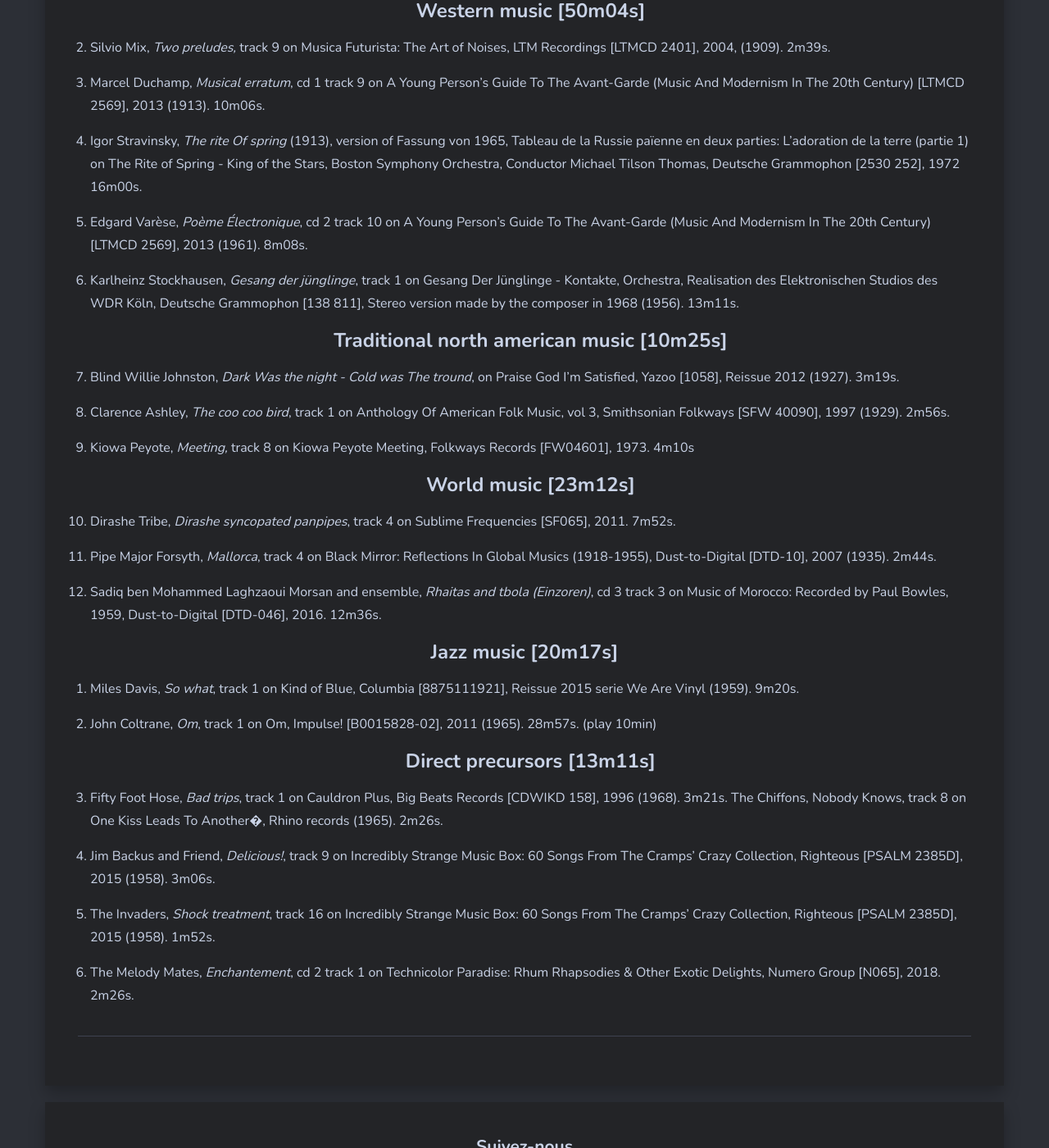
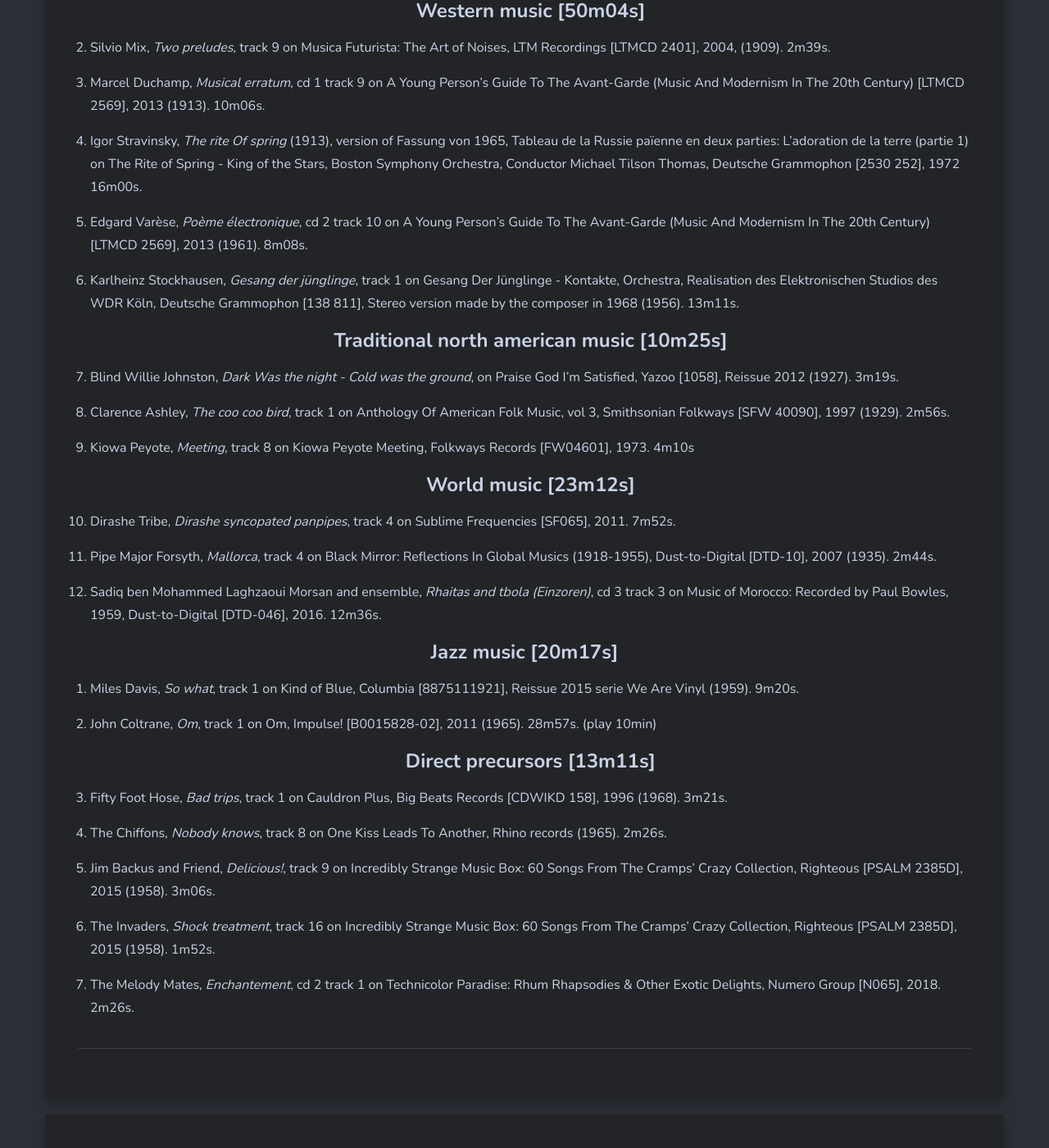
Before and after one commit to sessions-marteau/sessions-marteau-2.github.io, a Jekyll site: the page built from _pages/evenement-a-venir.md, in a window 1280 px wide and 1400 px high, scrolled down 1529 px. Shown: the whole window at 82% size. Built offline with Jekyll 4.4.1, drawn with Linux system fonts in a browser that asks for light colours; nearby versions of some CDN libraries.

Commit message:
Fix: Typos in programme-

```diff
--- a/_pages/evenement-a-venir.md
+++ b/_pages/evenement-a-venir.md
@@ -47,92 +47,60 @@
 Early music [7m0s]
 </h3>
 
-1. Thomas Tallis, _Spem in alium_ on Spem in Alium, Oxford Camerata
-directed by Jeremy Summerly [Naxos 8.557770], 2005. 12m16s. (play
-7min)
+1. Thomas Tallis, _Spem in alium_ on Spem in Alium, Oxford Camerata directed by Jeremy Summerly [Naxos 8.557770], 2005. 12m16s. (play 7min)
 
     <h3 style="text-align: center;">
     Western music [50m04s]
     </h3>
 
-2. Silvio Mix, _Two preludes,_ track 9 on Musica Futurista: The Art of
-Noises, LTM Recordings [LTMCD 2401], 2004, (1909). 2m39s.
+2. Silvio Mix, _Two preludes,_ track 9 on Musica Futurista: The Art of Noises, LTM Recordings [LTMCD 2401], 2004, (1909). 2m39s.
 
-3. Marcel Duchamp, _Musical erratum_, cd 1 track 9 on A Young Person's
-Guide To The Avant-Garde (Music And Modernism In The 20th Century)
-[LTMCD 2569], 2013 (1913). 10m06s.
+3. Marcel Duchamp, _Musical erratum_, cd 1 track 9 on A Young Person's Guide To The Avant-Garde (Music And Modernism In The 20th Century) [LTMCD 2569], 2013 (1913). 10m06s.
 
-4. Igor Stravinsky, _The rite Of spring_ (1913), version of Fassung
-von 1965, Tableau de la Russie païenne en deux parties: L'adoration de
-la terre (partie 1) on The Rite of Spring - King of the Stars, Boston
-Symphony Orchestra, Conductor Michael Tilson Thomas, Deutsche
-Grammophon [2530 252], 1972 16m00s.
+4. Igor Stravinsky, _The rite Of spring_ (1913), version of Fassung von 1965, Tableau de la Russie païenne en deux parties: L'adoration de la terre (partie 1) on The Rite of Spring - King of the Stars, Boston Symphony Orchestra, Conductor Michael Tilson Thomas, Deutsche Grammophon [2530 252], 1972 16m00s.
 
-5. Edgard Varèse, _Poème Électronique_, cd 2 track 10 on A Young
-Person's Guide To The Avant-Garde (Music And Modernism In The 20th
-Century) [LTMCD 2569], 2013 (1961). 8m08s.
+5. Edgard Varèse, _Poème électronique_, cd 2 track 10 on A Young Person's Guide To The Avant-Garde (Music And Modernism In The 20th Century) [LTMCD 2569], 2013 (1961). 8m08s.
 
-6. Karlheinz Stockhausen, _Gesang der jünglinge_, track 1 on Gesang
-Der Jünglinge - Kontakte, Orchestra, Realisation des Elektronischen
-Studios des WDR Köln, Deutsche Grammophon [138 811], Stereo version
-made by the composer in 1968 (1956). 13m11s.
+6. Karlheinz Stockhausen, _Gesang der jünglinge_, track 1 on Gesang Der Jünglinge - Kontakte, Orchestra, Realisation des Elektronischen Studios des WDR Köln, Deutsche Grammophon [138 811], Stereo version made by the composer in 1968 (1956). 13m11s.
 
     <h3 style="text-align: center;">
-    Traditional north american music [10m25s]
+   Traditional north american music [10m25s]
     </h3>
 
-7. Blind Willie Johnston, _Dark Was the night - Cold was The tround_,
-on Praise God I’m Satisfied, Yazoo [1058], Reissue 2012 (1927). 3m19s.
+7. Blind Willie Johnston, _Dark Was the night - Cold was the ground_, on Praise God I’m Satisfied, Yazoo [1058], Reissue 2012 (1927). 3m19s.
 
-8. Clarence Ashley, _The coo coo bird_, track 1 on Anthology Of
-American Folk Music, vol 3, Smithsonian Folkways [SFW 40090], 1997
-(1929). 2m56s.
+8. Clarence Ashley, _The coo coo bird_, track 1 on Anthology Of American Folk Music, vol 3, Smithsonian Folkways [SFW 40090], 1997 (1929). 2m56s.
 
-9. Kiowa Peyote, _Meeting,_ track 8 on Kiowa Peyote Meeting, Folkways
-Records [FW04601], 1973. 4m10s
+9. Kiowa Peyote, _Meeting,_ track 8 on Kiowa Peyote Meeting, Folkways Records [FW04601], 1973. 4m10s
 
     <h3 style="text-align: center;">
     World music [23m12s]
     </h3>
 
-10. Dirashe Tribe, _Dirashe syncopated panpipes_, track 4 on Sublime
-Frequencies [SF065], 2011. 7m52s.
+10. Dirashe Tribe, _Dirashe syncopated panpipes_, track 4 on Sublime Frequencies [SF065], 2011. 7m52s.
 
-11. Pipe Major Forsyth, _Mallorca_, track 4 on Black Mirror:
-Reflections In Global Musics (1918-1955), Dust-to-Digital [DTD-10],
-2007 (1935). 2m44s.
+11. Pipe Major Forsyth, _Mallorca_, track 4 on Black Mirror: Reflections In Global Musics (1918-1955), Dust-to-Digital [DTD-10], 2007 (1935). 2m44s.
 
-12. Sadiq ben Mohammed Laghzaoui Morsan and ensemble, _Rhaitas and
-tbola (Einzoren)_, cd 3 track 3 on Music of Morocco: Recorded by Paul
-Bowles, 1959, Dust-to-Digital [DTD-046], 2016. 12m36s.
+12. Sadiq ben Mohammed Laghzaoui Morsan and ensemble, _Rhaitas and tbola (Einzoren)_, cd 3 track 3 on Music of Morocco: Recorded by Paul Bowles, 1959, Dust-to-Digital [DTD-046], 2016. 12m36s.
 
 <h3 style="text-align: center;">
 Jazz music [20m17s]
 </h3>
 
-13. Miles Davis, _So what_,  track 1 on Kind of Blue, Columbia
-[8875111921], Reissue 2015 serie We Are Vinyl (1959). 9m20s.
+13. Miles Davis, _So what_, track 1 on Kind of Blue, Columbia [8875111921], Reissue 2015 serie We Are Vinyl (1959). 9m20s.
 
-14. John Coltrane, _Om_,  track 1 on Om, Impulse! [B0015828-02], 2011
-(1965). 28m57s. (play 10min)
+14. John Coltrane, _Om_, track 1 on Om, Impulse! [B0015828-02], 2011 (1965). 28m57s. (play 10min)
 
     <h3 style="text-align: center;">
     Direct precursors [13m11s]
     </h3>
 
-15. Fifty Foot Hose, _Bad trips_, track 1 on Cauldron Plus, Big Beats
-Records [CDWIKD 158], 1996 (1968). 3m21s.
-The Chiffons, Nobody Knows,  track 8 on One Kiss Leads To Another�,
-Rhino records (1965). 2m26s.
+15. Fifty Foot Hose, _Bad trips_, track 1 on Cauldron Plus, Big Beats Records [CDWIKD 158], 1996 (1968). 3m21s.
 
-16. Jim Backus and Friend, _Delicious!_,  track 9 on Incredibly
-Strange Music Box: 60 Songs From The Cramps' Crazy Collection,
-Righteous [PSALM 2385D], 2015 (1958). 3m06s.
+16. The Chiffons, _Nobody knows_, track 8 on One Kiss Leads To Another, Rhino records (1965). 2m26s.
 
-17. The Invaders, _Shock treatment_,  track 16 on Incredibly Strange
-Music Box: 60 Songs From The Cramps' Crazy Collection, Righteous
-[PSALM 2385D], 2015 (1958). 1m52s.
+17. Jim Backus and Friend, _Delicious!_, track 9 on Incredibly Strange Music Box: 60 Songs From The Cramps' Crazy Collection, Righteous [PSALM 2385D], 2015 (1958). 3m06s.
 
-18. The Melody Mates, _Enchantement_, cd 2 track 1 on Technicolor
-Paradise: Rhum Rhapsodies & Other Exotic Delights, Numero Group
-[N065], 2018. 2m26s.
+18. The Invaders, _Shock treatment_, track 16 on Incredibly Strange Music Box: 60 Songs From The Cramps' Crazy Collection, Righteous [PSALM 2385D], 2015 (1958). 1m52s.
+
+19. The Melody Mates, _Enchantement_, cd 2 track 1 on Technicolor Paradise: Rhum Rhapsodies & Other Exotic Delights, Numero Group [N065], 2018. 2m26s.
```
